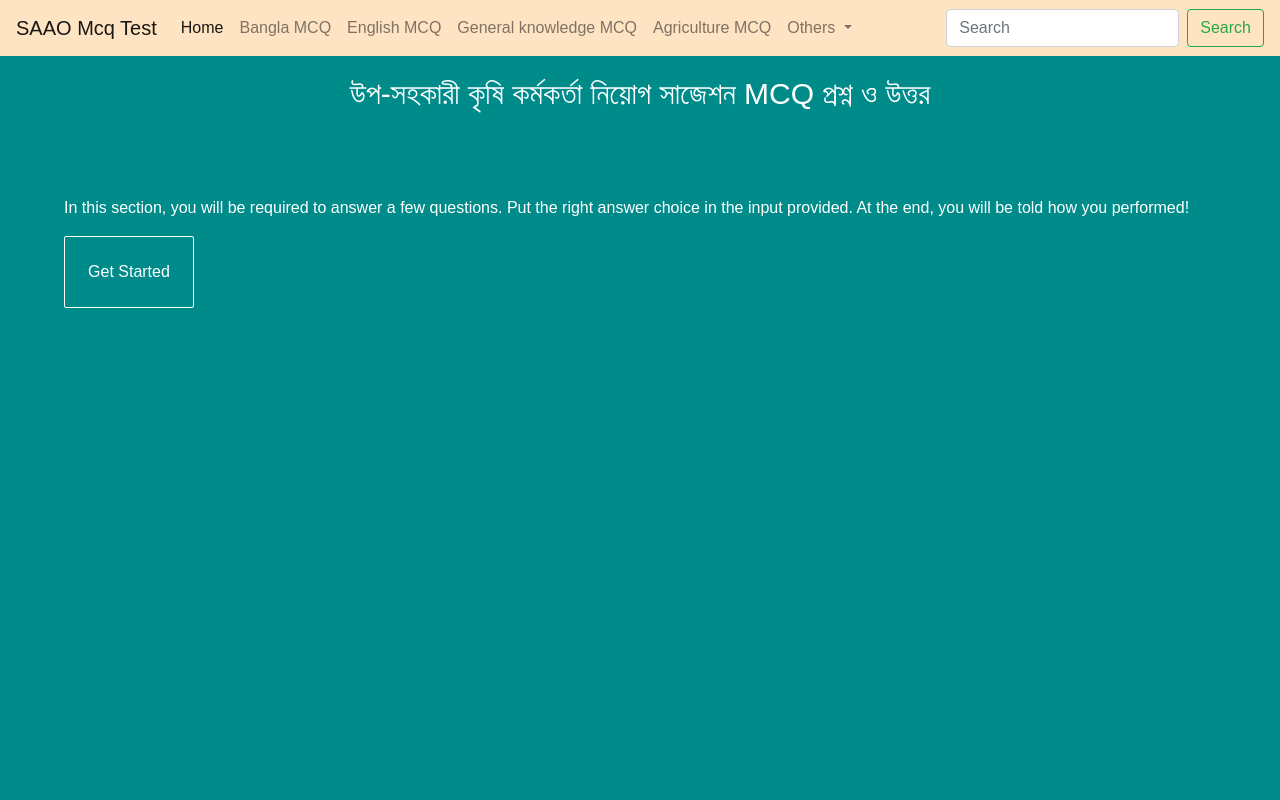
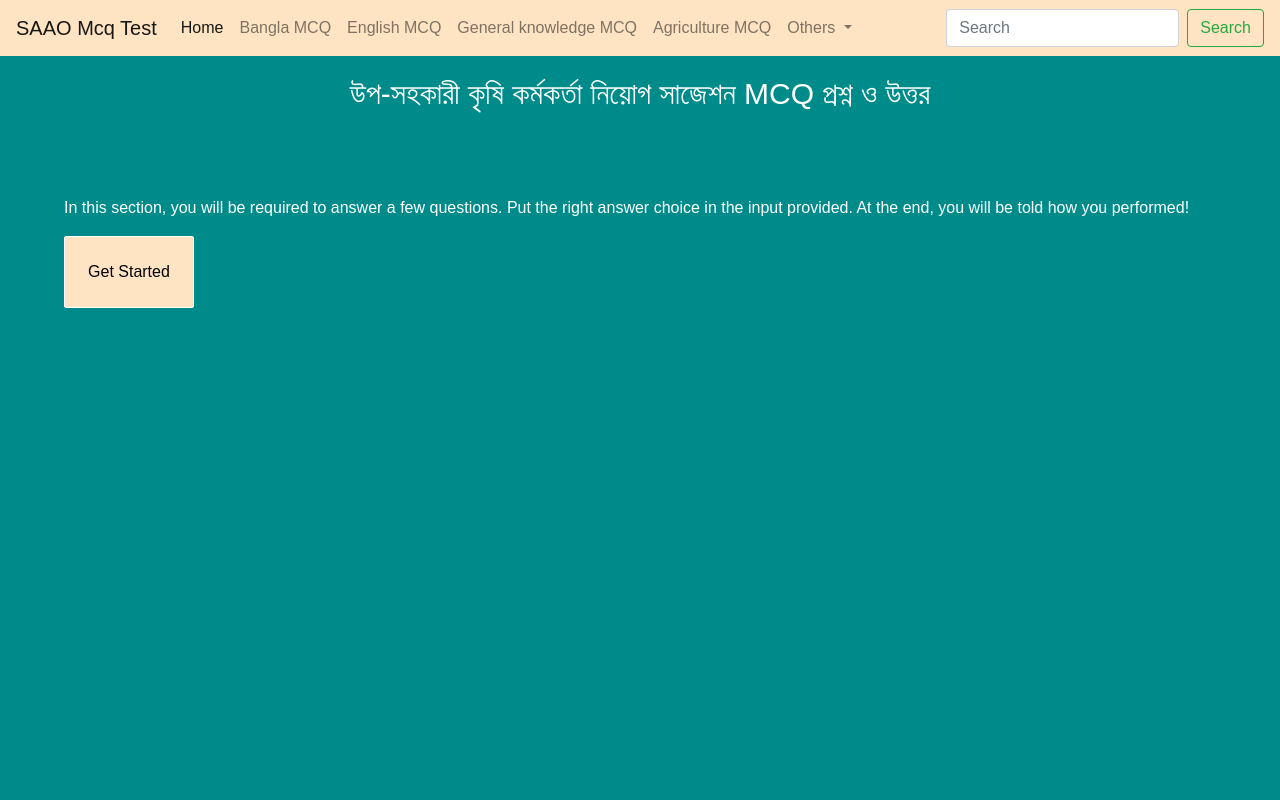
Before and after one commit to salauddin-1997/mcq, a plain HTML site: page index.html in a window 1280 px wide. Shown: the top 800 px of the page. Drawn offline with nearby package versions, Linux system fonts and the light colour scheme.

Commit message:
Update style.css

```diff
--- a/styles/style.css
+++ b/styles/style.css
@@ -40,8 +40,8 @@
 
         #start {
             margin:0;
-            background-color:darkcyan;
-            color:white;
+            background-color:bisque;
+            color:black;
             padding:2%;
             border:1px solid white;
             border-radius:2px;
@@ -53,8 +53,8 @@
 
         button {
             margin:0;
-            background-color:darkcyan;
-            color:white;
+            background-color:bisque;
+            color:black;
             padding:2%;
             border:1px solid white;
             border-radius:2px;
```
